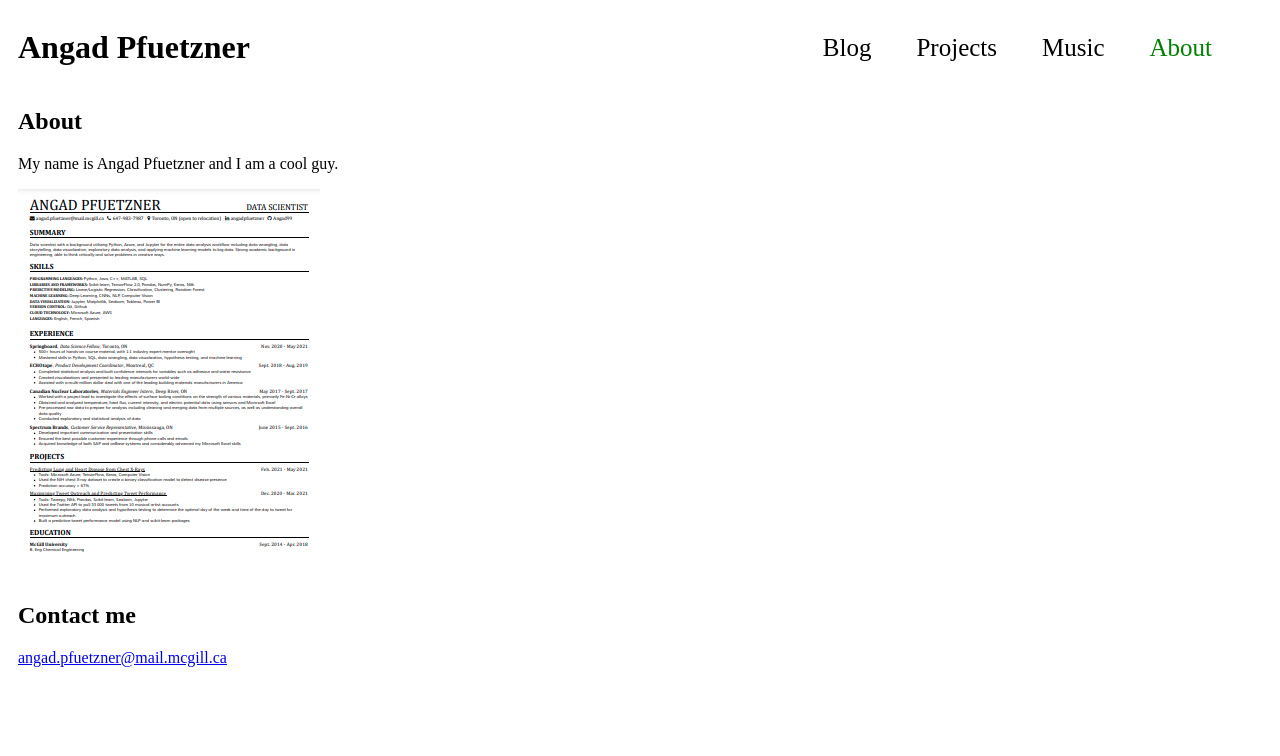
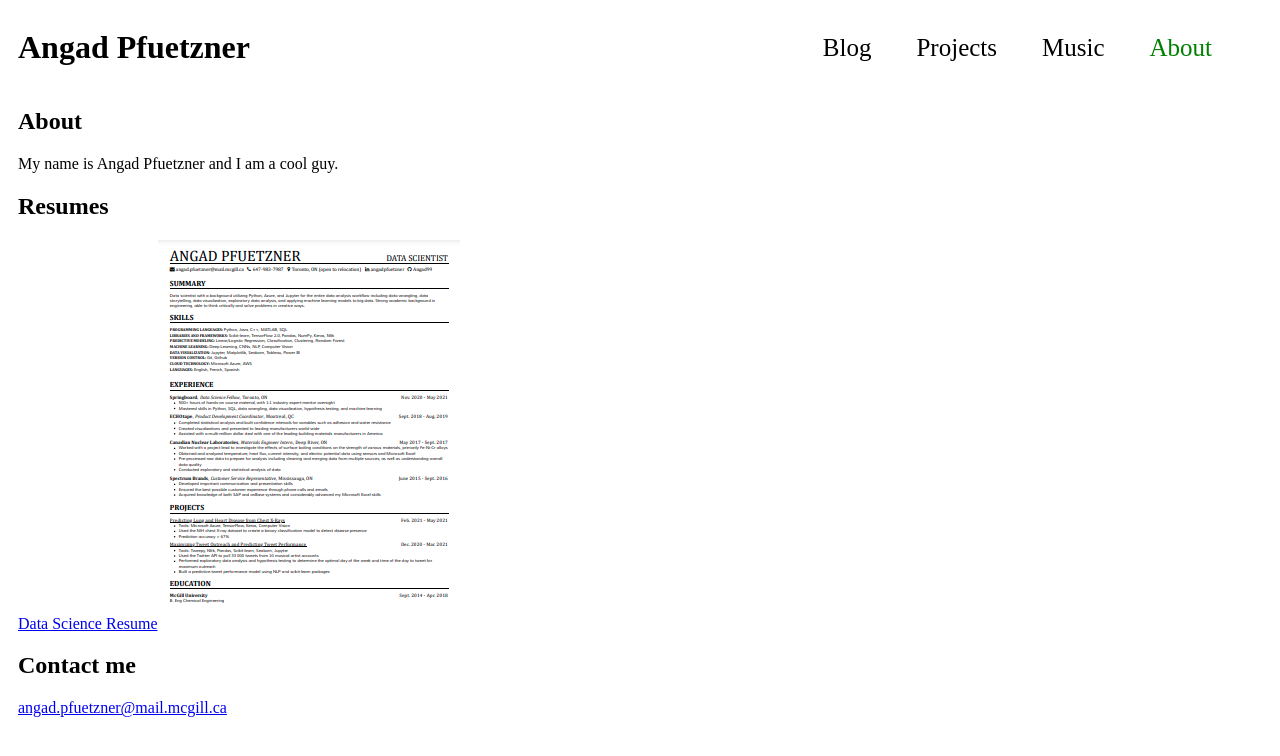
Before and after one commit to Angad99/Angad99.github.io, a Jekyll site: the page built from About.html, in a window 1280 px wide. Shown: the top 756 px of the page. Built offline with Jekyll 4.4.1, drawn with Linux system fonts in a browser that asks for light colours.

Commit message:
add resume title

```diff
--- a/About.html
+++ b/About.html
@@ -6,7 +6,9 @@ permalink: /about/
 
 <p> My name is Angad Pfuetzner and I am a cool guy.</p>
 
-<a href="/pdfs/Data Science Resume.pdf"><img src = "/images/Data Science Resume.PNG"></a>
+
+<h1>Resumes</h1>
+<a href="/pdfs/Data Science Resume.pdf">Data Science Resume<img src = "/images/Data Science Resume.PNG"></a>
 
 
 <h1>Contact me</h1>
```
